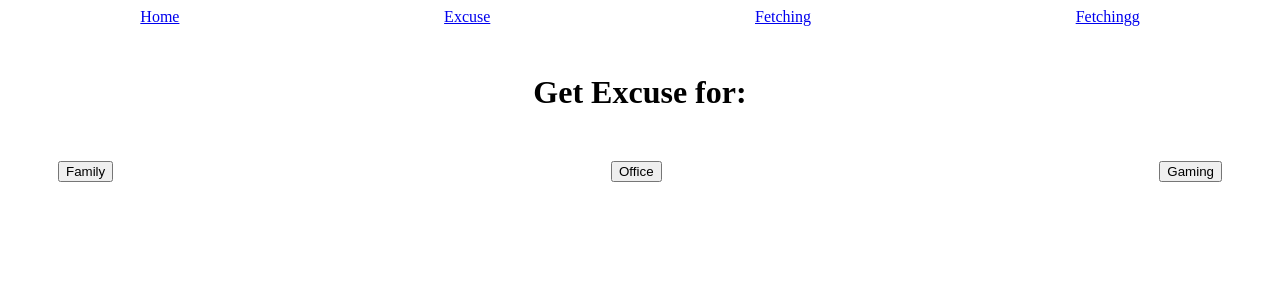
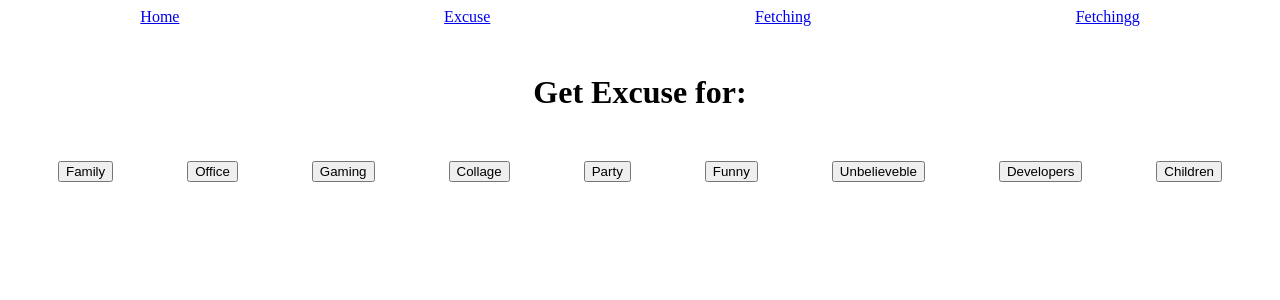
Before and after one commit to da-nn-yy/myReactJournyStart, a React (Create React App) app: page /Excuse in a window 1280 px wide. Shown: the top 300 px of the page. Built offline with nearby package versions, Linux system fonts and the light colour scheme.

Commit message:
modified: added new excuse buttons

```diff
--- a/src/ExcuseFectchExe.js
+++ b/src/ExcuseFectchExe.js
@@ -13,8 +13,14 @@ const ExcuseFetchExe = () => {
       <h1>Get Excuse for:</h1>
       <div style={{margin:"50px", display:"flex",justifyContent:"space-between" }}>
         <button onClick={() => fetchExcuse("family")}>Family</button>
-        <button onClick={() => fetchExcuse("Office")}>Office</button>
+        <button onClick={() => fetchExcuse("office")}>Office</button>
         <button onClick={() => fetchExcuse("gaming")}>Gaming</button>
+        <button onClick={() => fetchExcuse("collage")}>Collage</button>
+        <button onClick={() => fetchExcuse("party")}>Party</button>
+        <button onClick={() => fetchExcuse("funny")}>Funny</button>
+        <button onClick={() => fetchExcuse("unbelieveble")}>Unbelieveble</button>
+        <button onClick={() => fetchExcuse("developers")}>Developers</button>
+        <button onClick={() => fetchExcuse("children")}>Children</button>
       </div>
 
       <p>{genetratedExcuse}</p>
```
